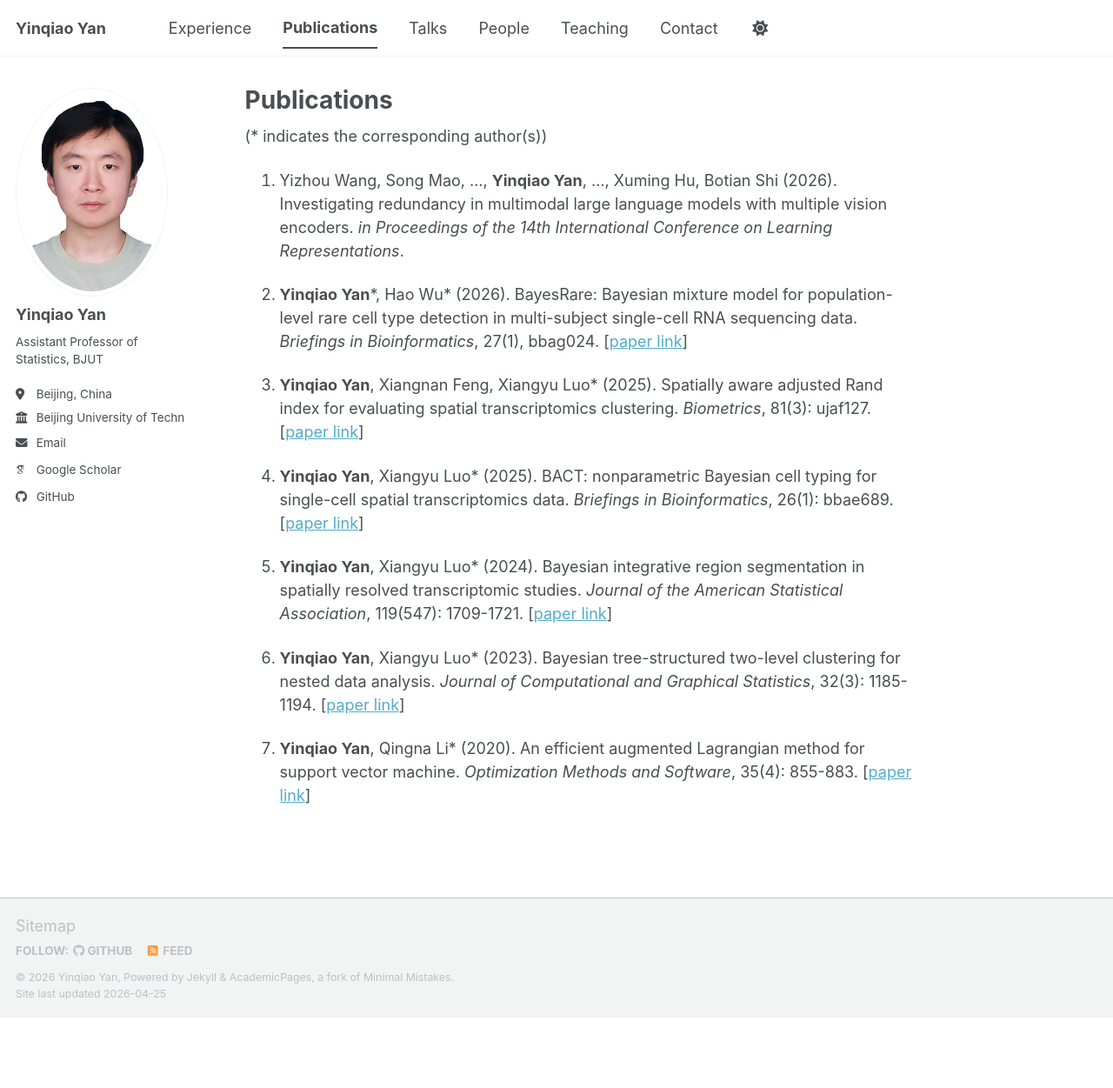
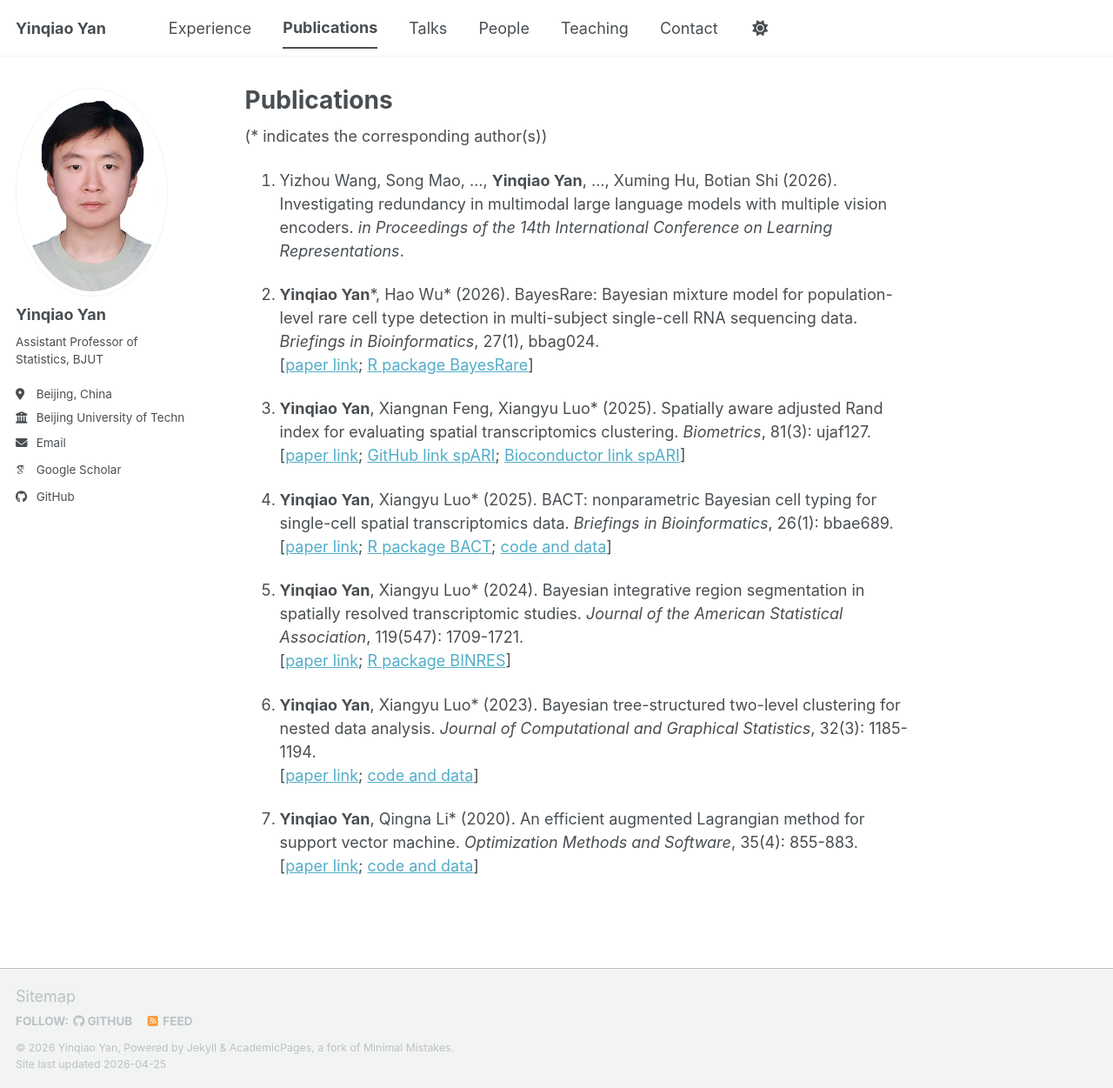
Before and after one commit to yinqiaoyan/yinqiaoyan.github.io, a Jekyll site: the page built from _pages/publications.md, in a window 1280 px wide and 1251 px high. Shown: the whole window at 87% size. Built offline with Jekyll 4.4.1, drawn with Linux system fonts in a browser that asks for light colours; some web fonts are replaced; a script bundle is joined from its source files by our own code; library files that are not in the unit come from our copies.

Commit message:
new info

```diff
--- a/_pages/publications.md
+++ b/_pages/publications.md
@@ -8,20 +8,20 @@ author_profile: true
 
 1. Yizhou Wang, Song Mao, ..., **Yinqiao Yan**, ..., Xuming Hu, Botian Shi (2026). Investigating redundancy in multimodal large language models with multiple vision encoders. *in Proceedings of the 14th International Conference on Learning Representations*.
 
-2. **Yinqiao Yan**\*, Hao Wu\* (2026). BayesRare: Bayesian mixture model for population-level rare cell type detection in multi-subject single-cell RNA sequencing data. *Briefings in Bioinformatics*, 27(1), bbag024.
-   \[[paper link](https://academic.oup.com/bib/article/27/1/bbag024/8456480)\]
+2. **Yinqiao Yan**\*, Hao Wu\* (2026). BayesRare: Bayesian mixture model for population-level rare cell type detection in multi-subject single-cell RNA sequencing data. *Briefings in Bioinformatics*, 27(1), bbag024. <br>
+   \[[paper link](https://academic.oup.com/bib/article/27/1/bbag024/8456480); [R package BayesRare](https://github.com/yinqiaoyan/BayesRare)\]
 
-3. **Yinqiao Yan**, Xiangnan Feng, Xiangyu Luo\* (2025). Spatially aware adjusted Rand index for evaluating spatial transcriptomics clustering. *Biometrics*, 81(3): ujaf127.
-   \[[paper link](https://doi.org/10.1093/biomtc/ujaf127)\]
+3. **Yinqiao Yan**, Xiangnan Feng, Xiangyu Luo\* (2025). Spatially aware adjusted Rand index for evaluating spatial transcriptomics clustering. *Biometrics*, 81(3): ujaf127.  <br>
+   \[[paper link](https://doi.org/10.1093/biomtc/ujaf127); [GitHub link spARI](https://github.com/yinqiaoyan/spARI); [Bioconductor link spARI](https://bioconductor.org/packages/devel/bioc/html/spARI.html)\]
 
-4. **Yinqiao Yan**, Xiangyu Luo\* (2025). BACT: nonparametric Bayesian cell typing for single-cell spatial transcriptomics data. *Briefings in Bioinformatics*, 26(1): bbae689.
-   \[[paper link](https://academic.oup.com/bib/article/26/1/bbae689/7942252)\]
+4. **Yinqiao Yan**, Xiangyu Luo\* (2025). BACT: nonparametric Bayesian cell typing for single-cell spatial transcriptomics data. *Briefings in Bioinformatics*, 26(1): bbae689. <br>
+   \[[paper link](https://academic.oup.com/bib/article/26/1/bbae689/7942252); [R package BACT](https://github.com/yinqiaoyan/BACT); [code and data](https://github.com/yinqiaoyan/BACT_code_data)\]
 
-5. **Yinqiao Yan**, Xiangyu Luo\* (2024). Bayesian integrative region segmentation in spatially resolved transcriptomic studies. *Journal of the American Statistical Association*, 119(547): 1709-1721.
-   \[[paper link](https://www.tandfonline.com/doi/full/10.1080/01621459.2024.2308323)\]
+5. **Yinqiao Yan**, Xiangyu Luo\* (2024). Bayesian integrative region segmentation in spatially resolved transcriptomic studies. *Journal of the American Statistical Association*, 119(547): 1709-1721. <br>
+   \[[paper link](https://www.tandfonline.com/doi/full/10.1080/01621459.2024.2308323); [R package BINRES](https://github.com/yinqiaoyan/BINRES)\]
 
-6. **Yinqiao Yan**, Xiangyu Luo\* (2023). Bayesian tree-structured two-level clustering for nested data analysis. *Journal of Computational and Graphical Statistics*, 32(3): 1185-1194.
-   \[[paper link](https://www.tandfonline.com/doi/full/10.1080/10618600.2022.2130927)\]
+6. **Yinqiao Yan**, Xiangyu Luo\* (2023). Bayesian tree-structured two-level clustering for nested data analysis. *Journal of Computational and Graphical Statistics*, 32(3): 1185-1194. <br>
+   \[[paper link](https://www.tandfonline.com/doi/full/10.1080/10618600.2022.2130927); [code and data](https://drive.google.com/file/d/1Hcie7I7jZEOqm9ClvpA1ta-JMRAUsX82/view)\]
 
-7. **Yinqiao Yan**, Qingna Li\* (2020). An efficient augmented Lagrangian method for support vector machine. *Optimization Methods and Software*, 35(4): 855-883.
-   \[[paper link](https://www.tandfonline.com/doi/full/10.1080/10556788.2020.1734002)\]
+7. **Yinqiao Yan**, Qingna Li\* (2020). An efficient augmented Lagrangian method for support vector machine. *Optimization Methods and Software*, 35(4): 855-883.  <br>
+   \[[paper link](https://www.tandfonline.com/doi/full/10.1080/10556788.2020.1734002); [code and data](https://www.researchgate.net/publication/343963444_Code_for_''_An_efficient_augmented_Lagrangian_method_for_support_vector_machine''#fullTextFileContent)\]
--- a/assets/css/main.scss
+++ b/assets/css/main.scss
@@ -41,3 +41,13 @@
     "vendor/font-awesome/solid",
     "vendor/font-awesome/brands"
 ;
+
+/* Keep the footer below both the main content and the left sidebar */
+#main {
+  display: flow-root;
+  clear: both;
+}
+
+.page__footer {
+  clear: both;
+}
```
